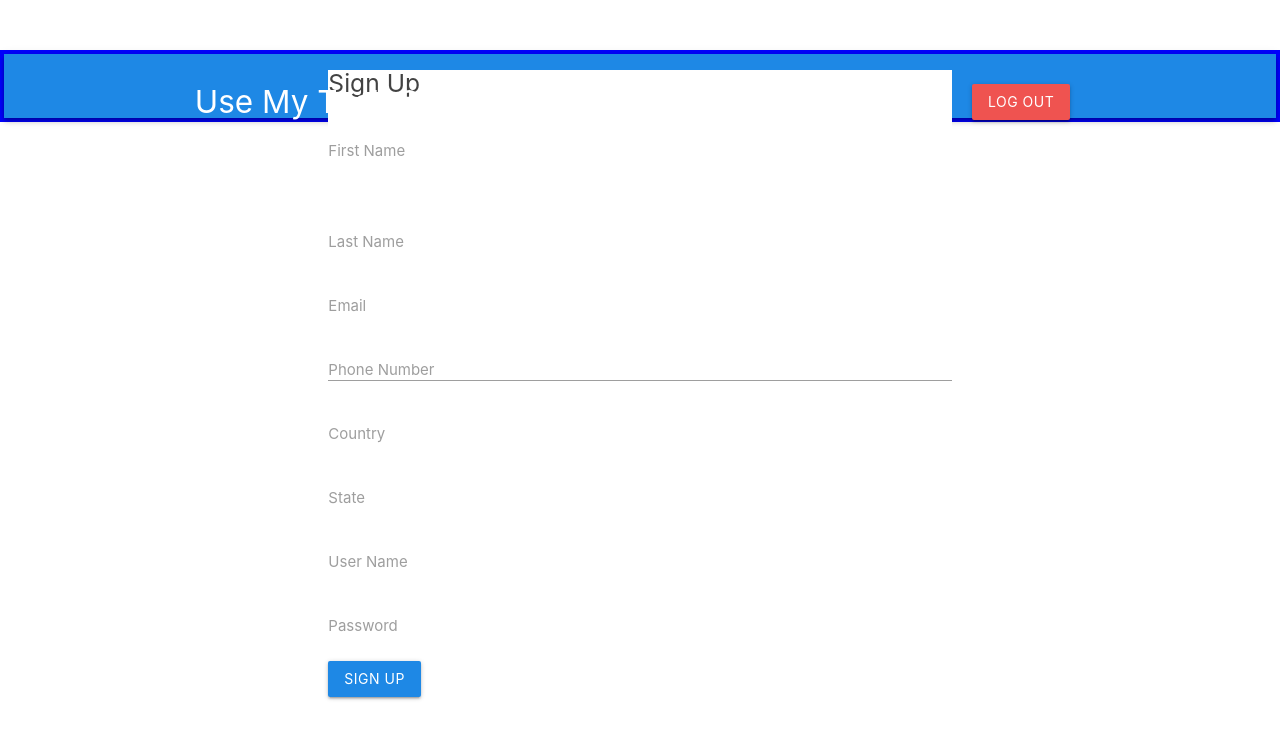
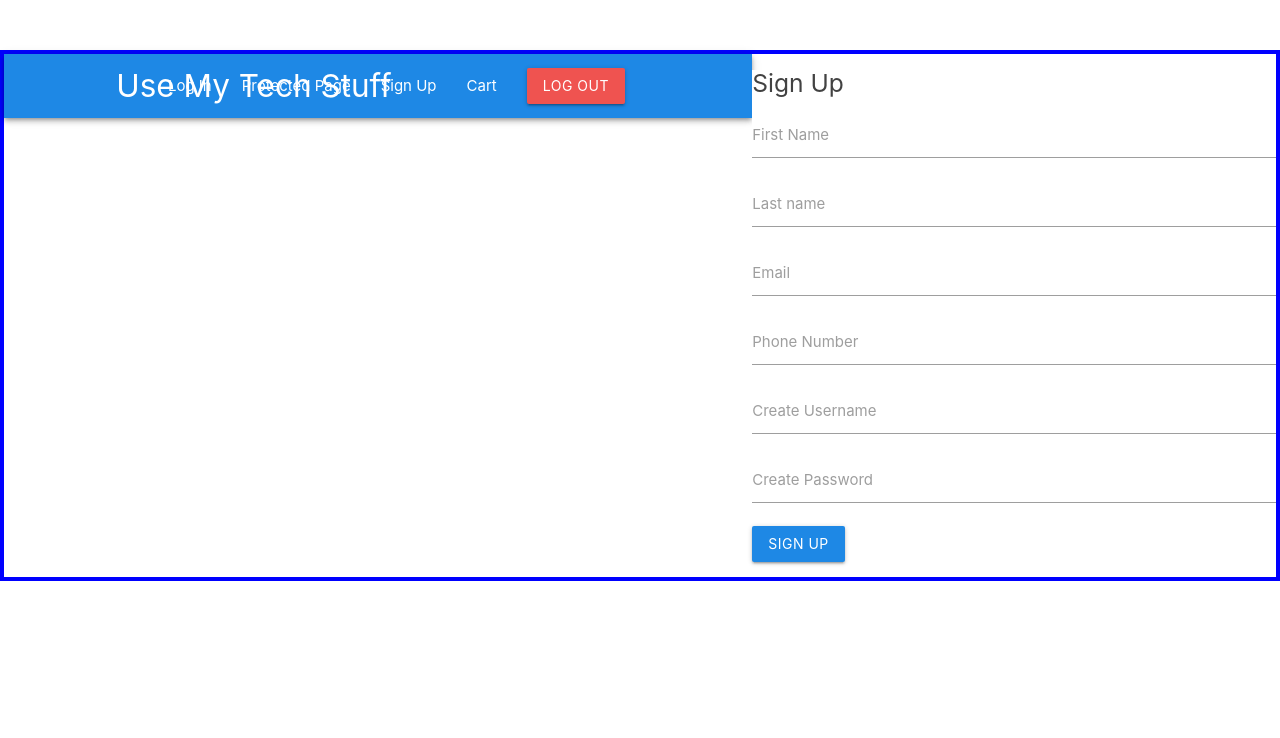
Before and after one commit to lambda-use-my-tech-stuff-built-week/UseMyTechStuff_FrontEnd, a React (Create React App) app in the folder usemytechstuff_frontend/: page /signupform in a window 1280 px wide. Shown: the top 738 px of the page. Built offline with nearby package versions, Linux system fonts and the light colour scheme.

Commit message:
added signup form

```diff
--- a/usemytechstuff_frontend/src/actions/SignUp.js
+++ b/usemytechstuff_frontend/src/actions/SignUp.js
@@ -1,32 +1,20 @@
 import axios from 'axios';
 
-export const FETCH_ITEMS = 'FETCH_USERS';
-export const FETCH_ITEMS_SUCCESS = 'FETCH_USERS_SUCCESS';
-export const FETCH_ITEMS_FAILURE = 'FETCH_USER_FAILURE';
+
 export const CREATE_USER = 'CREATE_USER';
 export const ADD_USER = 'ADD_USER';
 export const ADD_USER_SUCCESS = 'ADD_USER_SUCCESS'
 export const ADD_USER_FAILURE = 'ADD_USER_FAILURE'
+export const FETCH_ITEMS = 'FETCH_ITEMS';
+export const FETCH_ITEMS_SUCCESS = 'FETCH_ITEMS_SUCCESS';
+export const FETCH_ITEMS_FAILURE = 'FETCH_ITEMS_FAILURE';
 
-export const getUsers = () => dispatch => {
-  dispatch({ type: FETCH_ITEMS });
-  axios
-    .get('https://usemytechstuff.herokuapp.com/api/users')
-    .then(res => {
-      dispatch({
-        type: FETCH_USERS_SUCCESS,
-        payload: res.data
-      });
-    })
-    .catch(err => {
-      dispatch({ type: FETCH_ITEMS_FAILURE, payload: err });
-    });
-};
 
-export const addUser = user => dispatch => {
+
+export const addUser = newUser => dispatch => {
   dispatch({ type: CREATE_USER });
   axios
-    .post('https://usemytechstuff.herokuapp.com/api/users', user)
+    .post('https://usemytechstuff.herokuapp.com/api/users', newUser)
     .then(res => {
       dispatch({ type: ADD_USER_SUCCESS, payload: res.data });
     })
@@ -35,3 +23,18 @@ export const addUser = user => dispatch => {
       dispatch({ type: ADD_USER_FAILURE, payload: err });
     });
 }
+
+export const getItems = () => dispatch => {
+  dispatch({ type: FETCH_ITEMS });
+  axios
+    .get('https://usemytechstuff.herokuapp.com/api/tech')
+    .then(res => {
+      dispatch({
+        type: FETCH_ITEMS_SUCCESS,
+        payload: res.data
+      });
+    })
+    .catch(err => {
+      dispatch({ type: FETCH_ITEMS_FAILURE, payload: err });
+    });
+};
--- a/usemytechstuff_frontend/src/components/App.js
+++ b/usemytechstuff_frontend/src/components/App.js
@@ -1,12 +1,12 @@
 import React from 'react';
 //import logo from '../logo.svg';
 import './App.css';
-import { BrowserRouter as Router, Route, Link, Switch } from "react-router-dom";
+import { BrowserRouter as Router, Route, Switch } from "react-router-dom";
 // import Login from "./Login";
 // import PrivateRoute from "./PrivateRoute";
 // import ItemList from './ItemList';
 import NavBar from './layout/NavBar';
-// import SignUpForm from './SignUp';
+import SignUpForm from './SignUpForm';
 
 
 function App() {
@@ -14,10 +14,12 @@ function App() {
     <Router>
       <div className="App">
         <NavBar />
-        {/* <Switch>
-          <Route path="/signup" component={SignUpForm}
+        <Switch>
+          <Route
+            path="/signupform" component={SignUpForm}
+          // render={props => <SignUpForm {...props} addingUser={true} />}
           />
-        </Switch> */}
+        </Switch>
         {/* <div className="App">
           <ul>
             <li>
--- a/usemytechstuff_frontend/src/components/SignUpForm.js
+++ b/usemytechstuff_frontend/src/components/SignUpForm.js
@@ -1,31 +1,37 @@
 import React, { Component } from 'react'
-// import { connect } from 'react-redux';
-import { BrowserRouter as Router, Route } from 'react-router-dom';
+import { connect } from 'react-redux';
+import { addUser } from '../actions/signUp';
 
-class SignUp extends Component {
+
+class SignUpForm extends Component {
   state = {
-    firstName: "",
-    lastName: "",
+    newUser: {
+      firstname: "",
+      lastname: "",
       email: "",
-    phoneNumber: "",
+      phonenumber: "",
       country: "",
       state: "",
       username: "",
       password: ""
     }
+  }
 
-  // componentDidMount() {
-  //   this.props.
-  // }
+  componentDidMount
 
   handleChange = e => {
+    console.log(e);
     this.setState({
+      newUser: {
+        ...this.state.newUser,
         [e.target.name]: e.target.value
+      }
     })
   }
 
   handleSubmit = e => {
     e.preventDefault();
+
     console.log(this.state);
   }
 
@@ -36,42 +42,75 @@ class SignUp extends Component {
         <form onSubmit={this.handleSubmit} className="white">
           <h5 className="grey-text text-darken-3">Sign Up</h5>
           <div className="input-field">
-            <label htmlFor="firstName">First Name</label>
-            <input type="text" id="firstName" onChange={this.handleChange} />
+            <label htmlFor="firstname">First Name</label>
+            <input
+              type="text"
+              name="firstname"
+              value={this.state.newUser.firstName}
+              onChange={this.handleChange}
+            />
           </div>
           <div className="input-field">
-            <label htmlFor="lastName">Last Name</label>
-            <input type="text" id="lastName" onChange={this.handleChange} />
+            <label htmlFor="lastname">Last name</label>
+            <input
+              type="text"
+              name="lastname"
+              value={this.state.newUser.lastName}
+              onChange={this.handleChange}
+            />
           </div>
           <div className="input-field">
             <label htmlFor="email">Email</label>
-            <input type="email" id="email" onChange={this.handleChange} />
+            <input
+              type="email"
+              name="email"
+              value={this.state.newUser.email}
+              onChange={this.handleChange}
+            />
           </div>
           <div className="input-field">
-            <label htmlFor="phoneNumber">Phone Number</label>
-            <input type="tel" id="phoneNumber" onChange={this.handleChange} />
+            <label htmlFor="phonenumber">Phone Number</label>
+            <input
+              type="tel"
+              name="phonenumber"
+              value={this.state.newUser.phoneNumber}
+              onChange={this.handleChange}
+            />
           </div>
-          <div className="input-field">
-            <select>
-              <option value="" disabled selected>Country</option>
-              <option value="1">Option 1</option>
-              <option value="2">Option 2</option>
-              <option value="3">Option 3</option>
-            </select>
+          {/* <div className="input-field">
             <label htmlFor="country">Country</label>
-            <input type="text" id="country" onChange={this.handleChange} />
+            <input
+              type="text"
+              name="country"
+              value={this.state.newUser.country}
+              onChange={this.handleChange}
+            />
           </div>
           <div className="input-field">
             <label htmlFor="state">State</label>
-            <input type="text" id="state" onChange={this.handleChange} />
+            <input
+              type="text"
+              name="state"
+              value={this.state.newUser.state}
+              onChange={this.handleChange}
+            />
+          </div> */}
+          <div className="input-field">
+            <label htmlFor="username">Create Username</label>
+            <input
+              type="text"
+              name="username"
+              value={this.state.newUser.username}
+              onChange={this.handleChange}
+            />
           </div>
           <div className="input-field">
-            <label htmlFor="username">User Name</label>
-            <input type="text" id="username" onChange={this.handleChange} />
-          </div>
-          <div className="input-field">
-            <label htmlFor="password">Password</label>
-            <input type="password" id="password" onChange={this.handleChange} />
+            <label htmlFor="password">Create Password</label>
+            <input
+              type="password"
+              name="password"
+              value={this.state.newUser.password}
+              onChange={this.handleChange} />
           </div>
           <div className="input-field">
             <button className="waves-effect waves-light btn #1e88e5 blue darken-1 white-text  z-depth-1">Sign Up</button>
@@ -82,5 +121,19 @@ class SignUp extends Component {
   }
 }
 
+const mapStateToProps = state => {
+  return {
+    addingUser: state.addingUser
+  }
+}
 
-export default SignUp;
+// const mapDispatchToProps = (dispatch) => {
+//   return {
+//     addUser: (newUser) => dispatch(addUser(newUser))
+//   }
+// }
+
+export default connect(
+  mapStateToProps,
+  { addUser }
+)(SignUpForm);
--- a/usemytechstuff_frontend/src/components/layout/NavBar.js
+++ b/usemytechstuff_frontend/src/components/layout/NavBar.js
@@ -2,7 +2,7 @@ import React from 'react';
 import { Link } from 'react-router-dom';
 import SignedInLinks from './SignedInLinks';
 import SignedOutLinks from './SignedOutLinks';
-import { connect } from 'react-redux';
+// import { connect } from 'react-redux';
 
 
 
@@ -18,11 +18,12 @@ const NavBar = () => {
   )
 }
 
-const mapStateToProps = state => ({
+// const mapStateToProps = state => ({
+//   return {
 
-})
+//   }
+// })
 
-export default connect(
-  mapStateToProps,
+// export default connect(mapStateToProps)(NavBar);
 
-)(NavBar);
+export default NavBar;
--- a/usemytechstuff_frontend/src/components/layout/SignedInLinks.js
+++ b/usemytechstuff_frontend/src/components/layout/SignedInLinks.js
@@ -1,6 +1,6 @@
 import React from 'react';
 import { NavLink } from 'react-router-dom';
-
+// import { connect } from 'react-redux';
 
 const SignedInLinks = () => {
   return (
--- a/usemytechstuff_frontend/src/components/layout/SignedOutLinks.js
+++ b/usemytechstuff_frontend/src/components/layout/SignedOutLinks.js
@@ -3,7 +3,6 @@ import { BrowserRouter as Router, Route, NavLink } from "react-router-dom";
 import Login from "../Login";
 import PrivateRoute from "../PrivateRoute";
 import ItemList from '../ItemList';
-import SignUpForm from '../SignUpForm';
 
 
 
@@ -13,7 +12,7 @@ const SignedOutLinks = () => {
       <ul className="right">
         <li><NavLink to="/login">Log In</NavLink></li>
         <li><NavLink to="/protected">Protected Page</NavLink></li>
-        <li><NavLink to="/SignUpForm">Sign Up</NavLink></li>
+        <li><NavLink to="/signUpForm">Sign Up</NavLink></li>
       </ul>
       <Route
         path="/login"
@@ -22,8 +21,6 @@ const SignedOutLinks = () => {
       />
       <PrivateRoute exact path="/protected" component={ItemList}
       />
-      <Route exact path="/SignUpForm" component={SignUpForm}
-      />
     </Router>
   )
 }
```
Also changed, not shown: usemytechstuff_frontend/src/reducers/signUpReducer.js (added, +63 -0 lines). Lines whose indentation alone changed are shown as unchanged.
